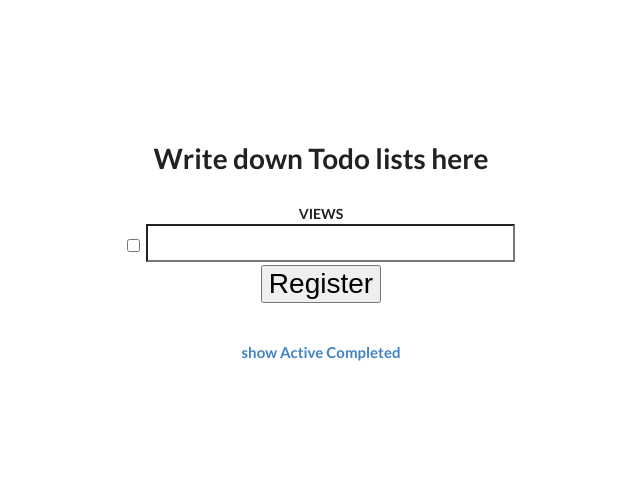
After one commit to gomjellie/todo, a Flask app: template app/templates/show.html in a window 1280 px wide. The commit adds this page. Shown: the top 502 px of the page, without its empty margins (319-959 px from the left). Run offline with Flask 2, Linux system fonts and the light colour scheme; the template is opened without the code that fills it: values that come from a table or form of the project are taken from there, others are empty; some libraries are stand-ins or nearby versions.

Commit message:
tablizing(?)

```diff
--- a/app/database.py
+++ b/app/database.py
@@ -3,7 +3,7 @@
 from sqlalchemy.ext.declarative import declarative_base
 from sqlalchemy.orm import sessionmaker, scoped_session
 
-engine = create_engine('sqlite:////tmp/test.db', convert_unicode=True,echo=True)
+engine = create_engine('sqlite:///:memory:', convert_unicode=True,echo=True)
 metadata = MetaData()
 Session = sessionmaker(autocommit=False, autoflush=False, bind=engine)
 db_session = Session()
--- a/app/forms.py
+++ b/app/forms.py
@@ -2,4 +2,4 @@
 
 class RegistrationForm(Form):
     todo = StringField('Todo', [validators.Length(min=1, max=64)])
-    check = BooleanField('I\'ve done this')#, [validators.DataRequired()])
+    check = BooleanField('')#, [validators.DataRequired()])
--- a/app/models.py
+++ b/app/models.py
@@ -3,7 +3,7 @@
 
 class Todo(Base):
     __tablename__ = 'todos'
-    id = Column(Integer, Sequence('user_id_sq'), primary_key=True)
+    id = Column(Integer, Sequence('todo_list_sq'), primary_key=True)
     todo = Column(String(64))
     check = Column(Boolean)
 
--- a/app/templates/_formhelpers.html
+++ b/app/templates/_formhelpers.html
@@ -1,12 +1,5 @@
 {% macro render_field(field) %}
-  <dt>{{ field.label }}
-  <dd>{{ field(**kwargs)|safe }}
-  {% if field.errors %}
-    <ul class=errors>
-    {% for error in field.errors %}
-      <li>{{ error }}</li>
-    {% endfor %}
-    </ul>
-  {% endif %}
-  </dd>
+{#  <dt>{{ field.label }}
+#}
+  {{ field(**kwargs)|safe }}
 {% endmacro %}
--- a/app/templates/layout.html
+++ b/app/templates/layout.html
@@ -20,7 +20,11 @@
 	{% endblock %}
 	</div>
 </div>
-<h4> <a href="{{url_for('show')}}">show</a></h4>
+<h4>
+	<a href="{{url_for('show')}}">show</a>
+	<a href="{{url_for('active')}}">Active</a>
+	<a href="{{url_for('completed')}}">Completed</a>
+</h4>
 
 
 </div>
--- a/app/templates/register.html
+++ b/app/templates/register.html
@@ -4,7 +4,7 @@
 
 <form method=post action="/register">
 	{{ render_field(form.check) }} {{ render_field(form.todo) }}
-  <p><input type=submit value=Register>
+	<input type=submit value=Register>
 </form>
 
 {% endblock %}
--- /dev/null
+++ b/app/templates/show.html
@@ -0,0 +1,24 @@
+{% extends "layout.html" %}
+{% from "_formhelpers.html" import render_field %}
+{% block body %}
+
+<form method=post action="/register">
+	{{ render_field(form.check) }} {{ render_field(form.todo) }}
+  <p><input type=submit value=Register>
+</form>
+
+<div class = "row">
+	<div class = "large-8 columns">
+		<div class="row container1">
+			{%for todo in todos %}
+				<div class="large-4 small-4 columns">
+					<ul class="todo-table">
+						{% if todo.check %}<li class="todo">{{todo.check}}</li>{% endif %}
+						{% if todo.todo %}<li class="todo">{{todo.todo}}</li>{% endif %}
+					</ul>
+			{%endfor%}
+		</div>
+	</div>
+</div>
+
+{% endblock %}
--- a/app/views.py
+++ b/app/views.py
@@ -4,10 +4,12 @@
 from app.forms import RegistrationForm
 from app.database import db_session
 from app.models import Todo
+from app.database import init_db
 
 @app.route('/', methods=['GET'])
 def index():
-    return 'a'
+    init_db()
+    return "Init_db"
 
 @app.route('/register', methods=['GET', 'POST'])
 def register():
@@ -23,18 +25,27 @@
 
 @app.route('/active', methods=['GET'])
 def active():
-    pass
+    todos =db_session.query(Todo).filter_by(check=False).all()
+    return render_template('/active.html',todos=todos)
 
 @app.route('/completed', methods=['GET'])
 def completed():
-    pass
+    todos = db_session.query(Todo).filter_by(check=True).all()
+    return render_template('/completed.html',todos=todos)
 
 @app.route('/show', methods=['GET'])
 def show():
-    ret = ''
-    for instance in db_session.query(Todo).order_by(Todo.id):
-        ret += 'todo: {todo} is_done: {is_done}'.format(todo=instance.todo, is_done=instance.check)
-    return ret
+    form = RegistrationForm(request.form)
+    todos = db_session.query(Todo).all()
+    return render_template("show.html",
+            title="Show",
+            todos = todos,
+            form=form
+            )
+#    ret = ''
+#    for instance in db_session.query(Todo).order_by(Todo.id):
+#        ret += 'todo: {todo} is_done: {is_done}'.format(todo=instance.todo, is_done=instance.check)
+#    return ret
 
 @app.teardown_appcontext
 def shutdown_session(exception=None):
```
Also changed, not shown: app/templates/_tablehelpers.html (added, +12 -0 lines), 2 other files.
